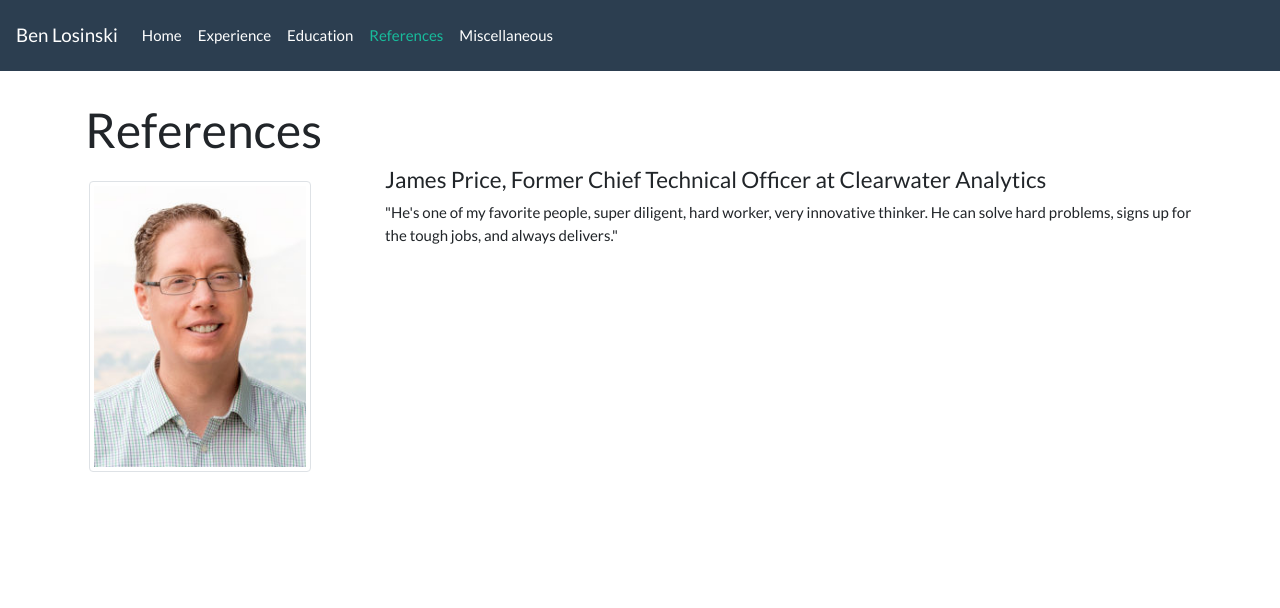
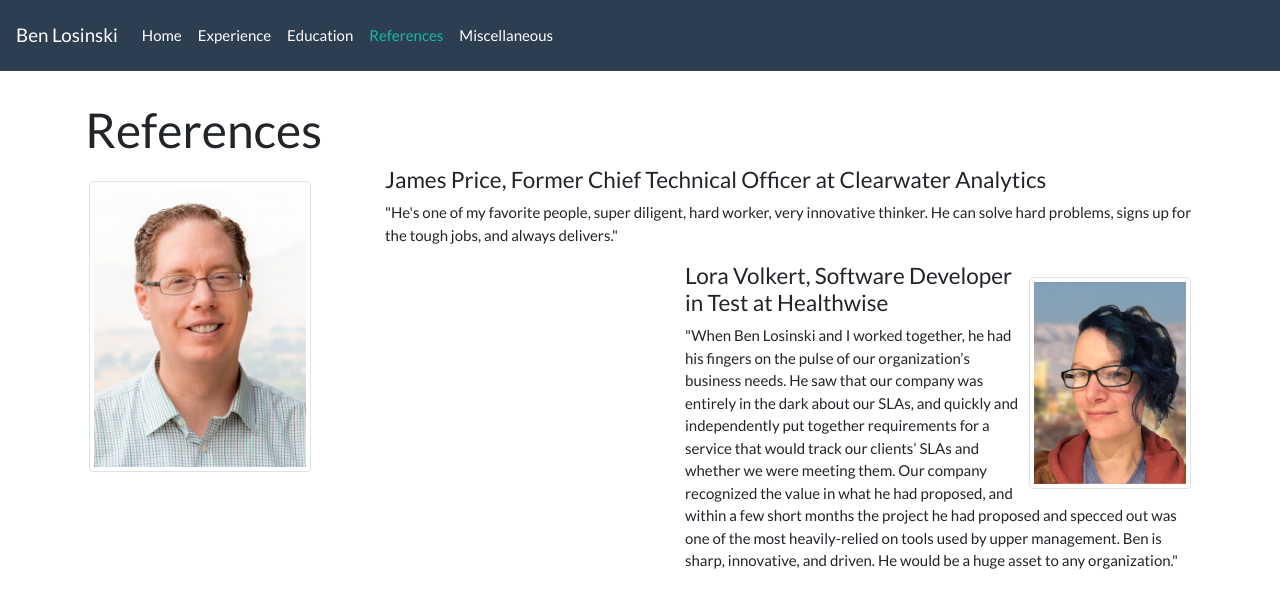
Before and after one commit to benlosinski/benlosinski.github.io, a Jekyll site: the page built from References.html, in a window 1280 px wide. Shown: the top 608 px of the page. Built offline with Jekyll 4.4.1, drawn with Linux system fonts in a browser that asks for light colours.

Commit message:
Update References.html

```diff
--- a/References.html
+++ b/References.html
@@ -14,3 +14,11 @@ order: 4
     <p>
       "He's one of my favorite people, super diligent, hard worker, very innovative thinker. He can solve hard problems, signs up for the tough jobs, and always delivers."
     </p>
+
+    <div style="min-height: 300px">
+  <img class="img-thumbnail image-right" style="width:20%"  src="{{ '/assets/Lora.jpg' | prepend: site.baseurl }}"/>
+  <div class="comment-right">
+    <h4>Lora Volkert, Software Developer in Test at Healthwise</h4>
+    <p>
+      "When Ben Losinski and I worked together, he had his fingers on the pulse of our organization’s business needs. He saw that our company was entirely in the dark about our SLAs, and quickly and independently put together requirements for a service that would track our clients’ SLAs and whether we were meeting them. Our company recognized the value in what he had proposed, and within a few short months the project he had proposed and specced out was one of the most heavily-relied on tools used by upper management. Ben is sharp, innovative, and driven. He would be a huge asset to any organization."
+    </p>
```
